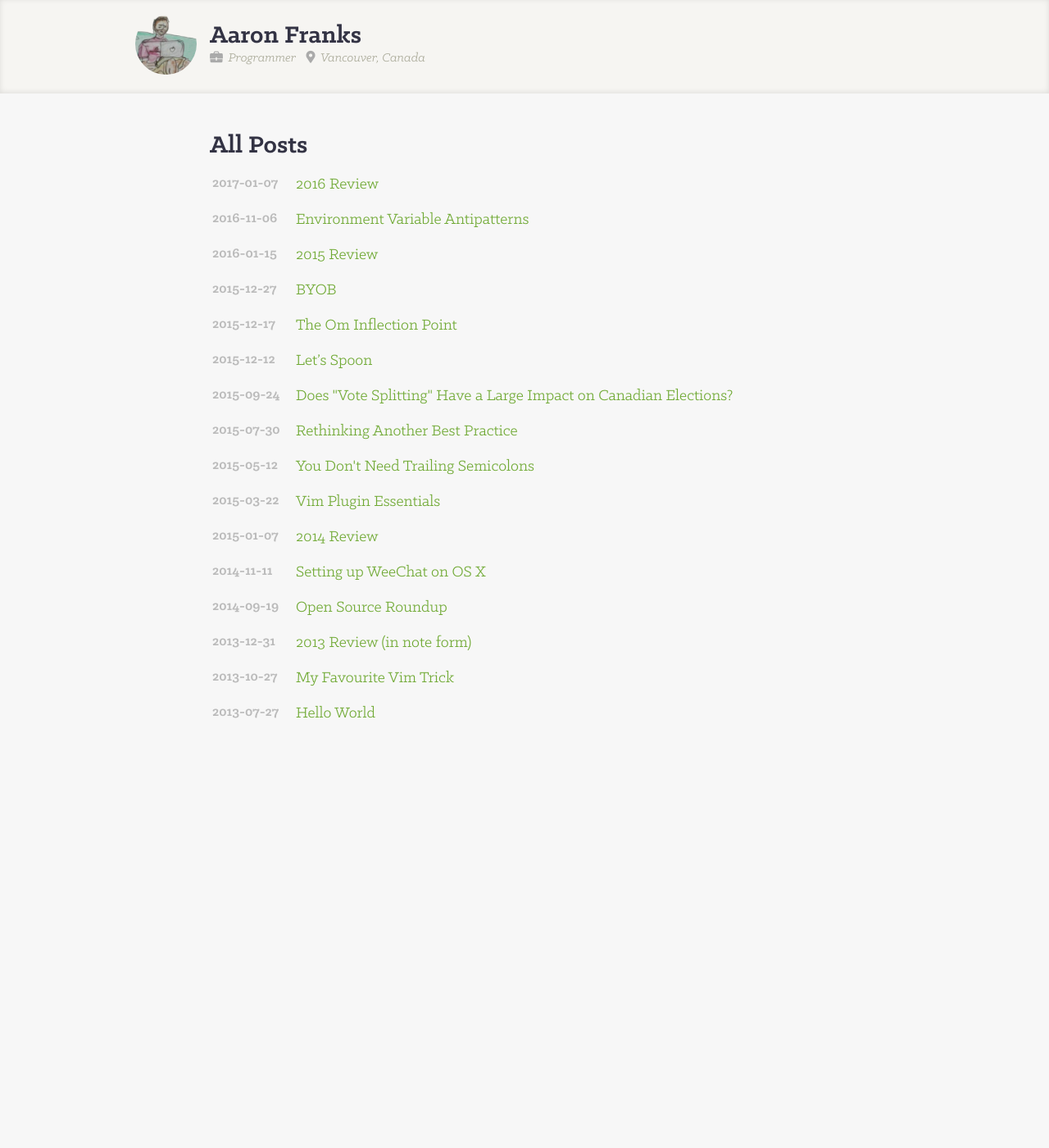
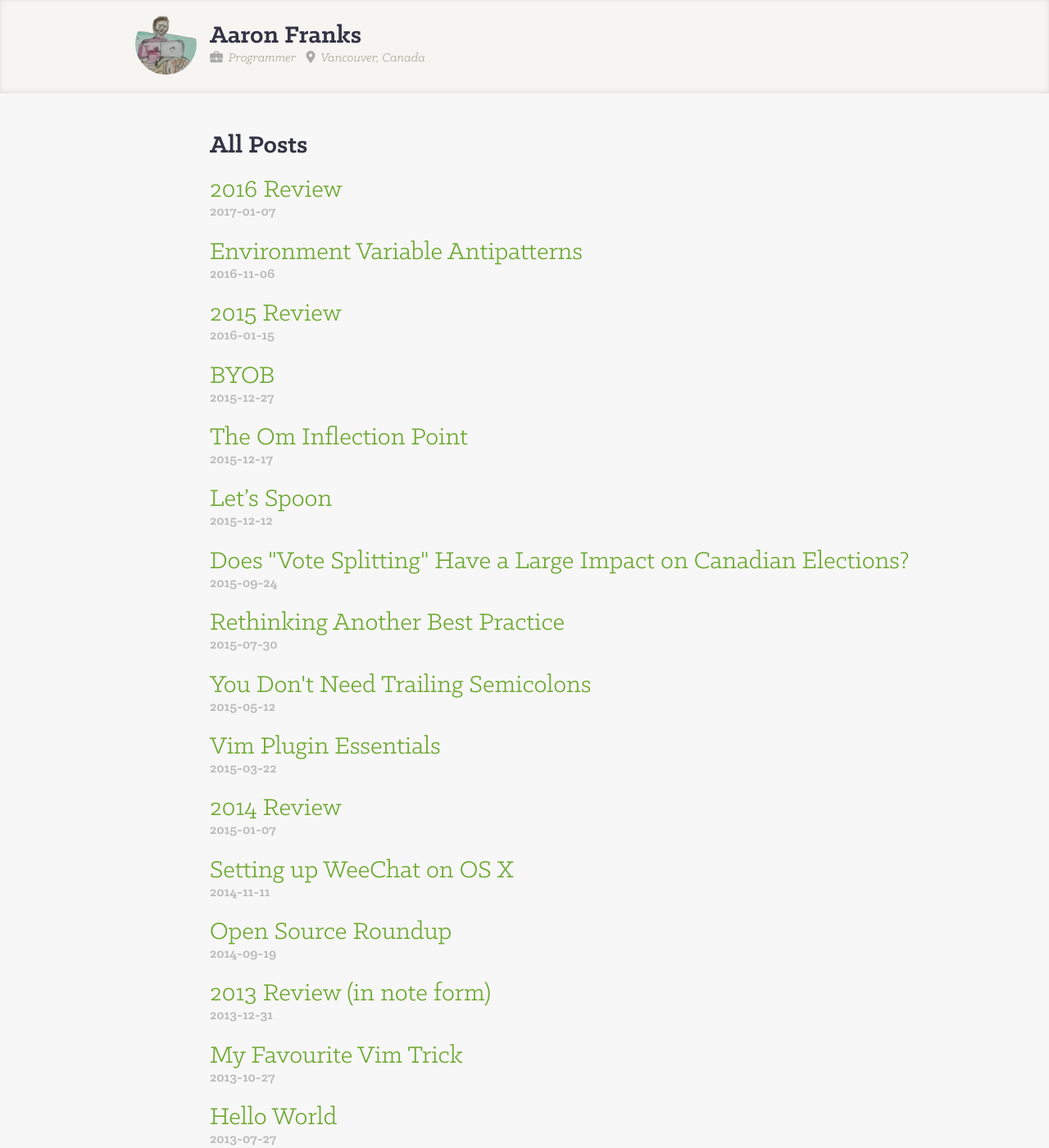
Before and after one commit to af/af.github.com, a Jekyll site: the page built from posts/index.html, in a window 1280 px wide. Shown: the whole page at 82% size. Built offline with Jekyll 4.4.1, drawn with Linux system fonts in a browser that asks for light colours; before the commit the page ends 900 px from its top, so only the background shows below that.

Commit message:
Update post list styles

```diff
--- a/assets/main.css
+++ b/assets/main.css
@@ -156,29 +156,28 @@ body > header .location:before {
   margin-left: 20%;
   padding-right: 0 7rem;
 }
-table.posts {
-  margin-top: 1rem;
-  line-height: 1.2;
+.content h1 {
+  margin: 1.4rem 0 0.2rem;
+  font-size: 2rem;
+  line-height: 1;
 }
-table.posts td:first-child {
-  min-width: 5em;
-  vertical-align: top;
+.posts {
+  padding: 0;
 }
-table.posts .titleCell {
-  padding-bottom: 1rem;
+.posts > li {
+  list-style: none;
 }
-table.posts time {
+.posts h1 {
+  font-weight: 300;
+  margin-bottom: 0;
+  line-height: 1;
+}
+.posts time {
   display: block;
   color: #bbb;
   font-weight: bold;
   font-size: 1.1rem;
 }
-.content h1 {
-  margin: 1.4rem 0 0.2rem;
-  font-size: 2rem;
-  line-height: 1;
-}
-.post_list,
 .post {
   max-width: 35em;
 }
--- a/posts/index.html
+++ b/posts/index.html
@@ -6,13 +6,15 @@ title: All Posts
 <div class="content">
 <div class="post_list">
     <h1>All Posts</h1>
-    <table class="posts">
+    <ol class="posts">
     {% for post in site.posts %}
-    <tr>
-        <td><time>{{ post.date | date: "%Y-%m-%d" }}</time></td>
-        <td class="titleCell"><a href="{{ post.url }}">{{ post.title }}</a></td>
-    </tr>
+    <li>
+    <article>
+        <h1 class="titleCell"><a href="{{ post.url }}">{{ post.title }}</a></h1>
+        <time>{{ post.date | date: "%Y-%m-%d" }}</time>
+    </article>
+    </li>
     {% endfor %}
-    </table>
+</ol>
 </div>
 </div>
```
Also changed, not shown: styles/layout.styl (+16 -17 lines).
